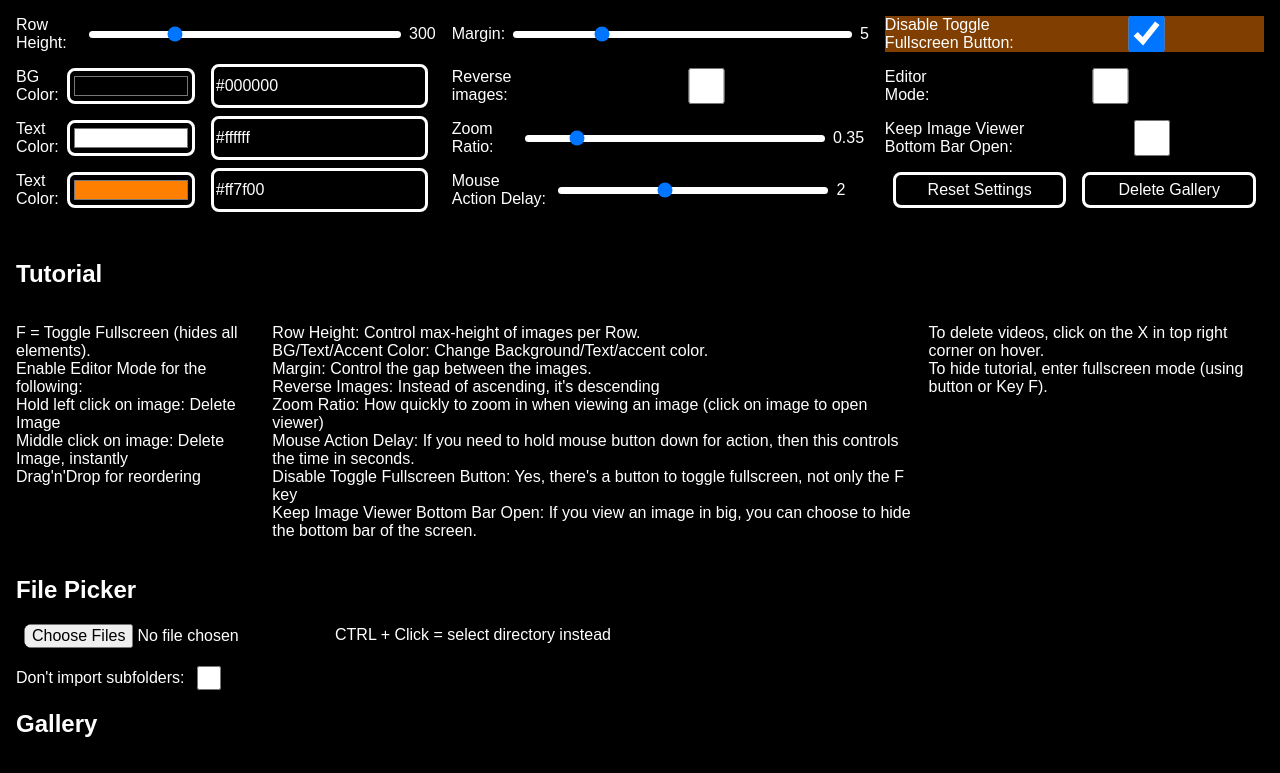
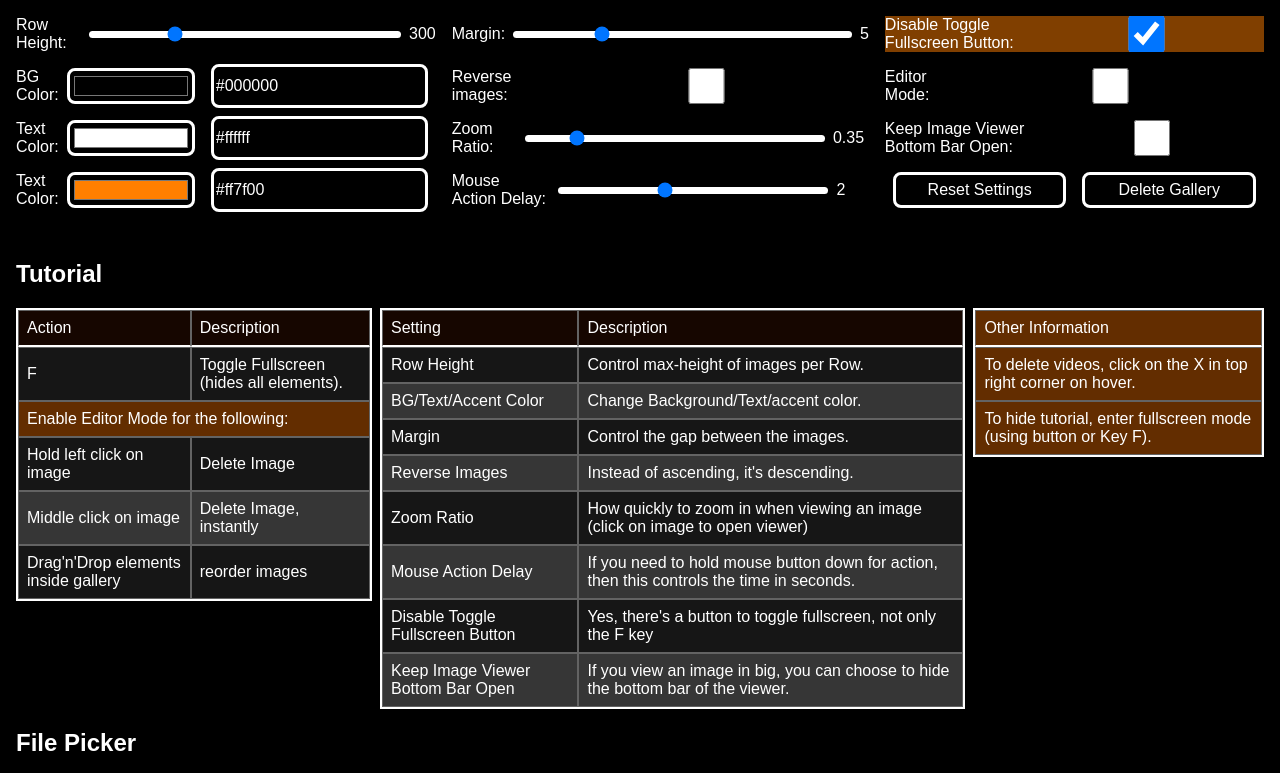
Before and after one commit to Lopolin-LP/justified-gallery-viewer, a plain HTML site: page index.html in a window 1280 px wide. Shown: the top 773 px of the page. Drawn offline with Linux system fonts and the light colour scheme.

Commit message:
two quick things
- tutorial is now a table
- pressing f with any modifier keys won't trigger fullscreen anymore

```diff
--- a/app.js
+++ b/app.js
@@ -913,7 +913,7 @@ window.addEventListener("load", () => {
             if (item.kind == "file") {
                 promising.push(scanFiles(item.webkitGetAsEntry(), addFilesArray, getDontImportSubfolders(e.dataTransfer.items.length)));
             } else if (item.kind == "string" && (item.type == "text/x-moz-url" || item.type == "text/uri-list")) {
-                console.log(item)
+                // console.log(item)
                 promising.push(new Promise(async resolve => {
                     item.getAsString(getImageOnline);
                     async function getImageOnline(url) {
@@ -1009,7 +1009,7 @@ window.addEventListener("load", async () => {
     await Promise.all(importantLoadPromises);
     document.body.addEventListener("keydown", (e) => {
         // console.log(e)
-        if (e.code === "KeyF" && e.target.getAttribute("type") != "text") { // Prevent Fullscreen on typing text
+        if (e.code === "KeyF" && !(e.ctrlKey || e.shiftKey || e.altKey || e.metaKey) && e.target.getAttribute("type") != "text") { // Prevent Fullscreen on typing text
             toggleFullscreenGallery();
             // console.log(e);
         }
@@ -1026,13 +1026,6 @@ window.addEventListener("load", async () => {
 
 // Manage Editing Mode
 window.addEventListener("editorModeToggled", function(e){
-//     let styler = document.createElement("style");
-//     styler.innerHTML = `
-// #gallery > a:after {
-//     position: absolute;
-// }
-// `;
-//     document.body.append()
     if (e.status == true) {
         document.body.classList.add("editorMode");
     } else {
--- a/index.html
+++ b/index.html
@@ -89,27 +89,92 @@
     <section>
         <h1>Tutorial</h1>
         <div style="display: flex; gap: 0.5em;">
-            <p>
-                F = Toggle Fullscreen (hides all elements).<br>
-                Enable Editor Mode for the following:<br>
-                Hold left click on image: Delete Image<br>
-                Middle click on image: Delete Image, instantly<br>
-                Drag'n'Drop for reordering<br>
-            </p>
-            <p>
-                Row Height: Control max-height of images per Row.<br>
-                BG/Text/Accent Color: Change Background/Text/accent color.<br>
-                Margin: Control the gap between the images.<br>
-                Reverse Images: Instead of ascending, it's descending<br>
-                Zoom Ratio: How quickly to zoom in when viewing an image (click on image to open viewer)<br>
-                Mouse Action Delay: If you need to hold mouse button down for action, then this controls the time in seconds.<br>
-                Disable Toggle Fullscreen Button: Yes, there's a button to toggle fullscreen, not only the F key<br>
-                Keep Image Viewer Bottom Bar Open: If you view an image in big, you can choose to hide the bottom bar of the screen.<br>
-            </p>
-            <p>
-                To delete videos, click on the X in top right corner on hover.<br>
-                To hide tutorial, enter fullscreen mode (using button or Key F).<br>
-            </p>
+            <table>
+                <thead>
+                    <tr>
+                        <td>Action</td>
+                        <td>Description</td>
+                    </tr>
+                </thead>
+                <tbody>
+                    <tr>
+                        <td>F</td>
+                        <td>Toggle Fullscreen (hides all elements).</td>
+                    </tr>
+                    <tr>
+                        <td colspan="2">Enable Editor Mode for the following:</td>
+                    </tr>
+                    <tr>
+                        <td>Hold left click on image</td>
+                        <td>Delete Image</td>
+                    </tr>
+                    <tr>
+                        <td>Middle click on image</td>
+                        <td>Delete Image, instantly</td>
+                    </tr>
+                    <tr>
+                        <td>Drag'n'Drop elements inside gallery</td>
+                        <td>reorder images</td>
+                    </tr>
+                </tbody>
+            </table>
+            <table>
+                <thead>
+                    <tr>
+                        <td>Setting</td>
+                        <td>Description</td>
+                    </tr>
+                </thead>
+                <tbody>
+                    <tr>
+                        <td>Row Height</td>
+                        <td>Control max-height of images per Row.</td>
+                    </tr>
+                    <tr>
+                        <td>BG/Text/Accent Color</td>
+                        <td>Change Background/Text/accent color.</td>
+                    </tr>
+                    <tr>
+                        <td>Margin</td>
+                        <td>Control the gap between the images.</td>
+                    </tr>
+                    <tr>
+                        <td>Reverse Images</td>
+                        <td>Instead of ascending, it's descending.</td>
+                    </tr>
+                    <tr>
+                        <td>Zoom Ratio</td>
+                        <td>How quickly to zoom in when viewing an image (click on image to open viewer)</td>
+                    </tr>
+                    <tr>
+                        <td>Mouse Action Delay</td>
+                        <td>If you need to hold mouse button down for action, then this controls the time in seconds.</td>
+                    </tr>
+                    <tr>
+                        <td>Disable Toggle Fullscreen Button</td>
+                        <td>Yes, there's a button to toggle fullscreen, not only the F key</td>
+                    </tr>
+                    <tr>
+                        <td>Keep Image Viewer Bottom Bar Open</td>
+                        <td>If you view an image in big, you can choose to hide the bottom bar of the viewer.</td>
+                    </tr>
+                </tbody>
+            </table>
+            <table>
+                <thead>
+                    <tr>
+                        <td>Other Information</td>
+                    </tr>
+                </thead>
+                <tbody>
+                    <tr>
+                        <td>To delete videos, click on the X in top right corner on hover.</td>
+                    </tr>
+                    <tr>
+                        <td>To hide tutorial, enter fullscreen mode (using button or Key F).</td>
+                    </tr>
+                </tbody>
+            </table>
         </div>
         <h1>File Picker</h1>
         <p>
--- a/style.css
+++ b/style.css
@@ -180,6 +180,40 @@ html:fullscreen {
     #gallery {
         background: inherit;
     }
+}
+
+/* ----- */
+/* Table */
+/* ----- */
+table {
+    border: 2px solid var(--text);
+    border-spacing: 0;
+    height: fit-content;
+}
+tr {
+    margin: 0;
+}
+thead tr:last-of-type td, thead:last-of-type {
+    border-bottom: 2px solid var(--text);
+}
+td {
+    padding: calc(var(--size) * 0.5);
+    border: 1px solid color-mix(in oklab, rgb(from var(--bg) r g b) 50%, rgb(from var(--text) r g b) 50%);
+}
+tr:nth-child(2n) {
+    background-color: color-mix(in oklab, rgb(from var(--text) r g b) 40%, rgb(from var(--bg) r g b) 80%);
+}
+tr:nth-child(2n+1) {
+    background-color: color-mix(in oklab, rgb(from var(--text) r g b) 20%, rgb(from var(--bg) r g b) 80%);
+}
+thead tr:nth-child(2n) {
+    background-color: color-mix(in oklab, rgb(from var(--accent) r g b) 40%, rgb(from var(--bg) r g b) 80%);
+}
+thead tr:nth-child(2n+1) {
+    background-color: color-mix(in oklab, rgb(from var(--accent) r g b) 20%, rgb(from var(--bg) r g b) 80%);
+}
+tr:has(td:first-of-type:last-of-type) {
+    background-color: color-mix(in oklab, rgb(from var(--accent) r g b) 50%, rgb(from var(--bg) r g b) 50%);
 }
 
 /* ------- */
```
